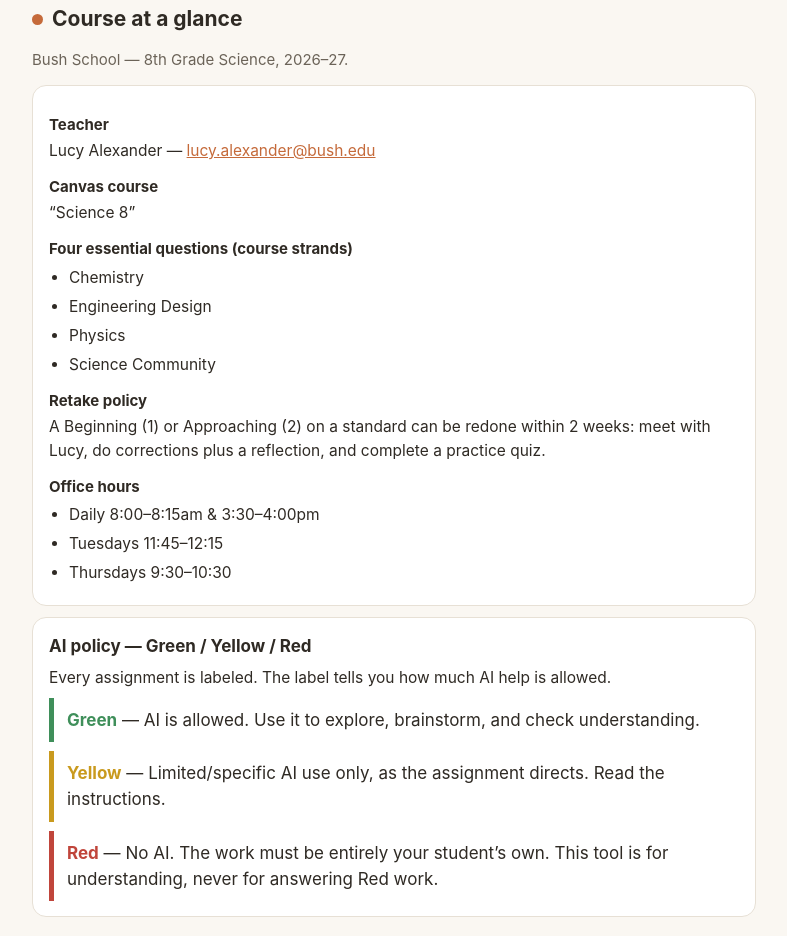
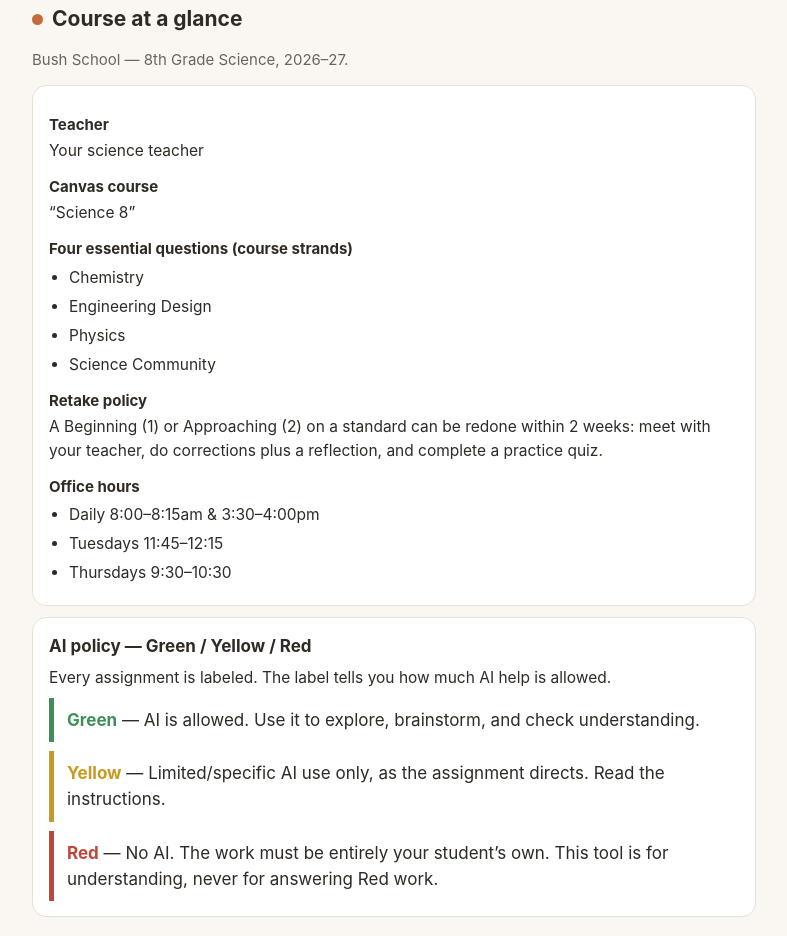
Before and after one commit to mndoci/science-companion, a plain HTML site: page index.html in a window 1280 px wide. Shown: the part 1877-2813 px from the top of the page, without its empty margins (246-1033 px from the left). Drawn offline with Linux system fonts and the light colour scheme.

Commit message:
Make teacher reference generic: remove Lucy Alexander

```diff
--- a/index.html
+++ b/index.html
@@ -259,7 +259,7 @@
     <div class="card">
       <dl>
         <dt>Teacher</dt>
-        <dd>Lucy Alexander &mdash; <a href="mailto:lucy.alexander@bush.edu">lucy.alexander@bush.edu</a></dd>
+        <dd>Your science teacher</dd>
 
         <dt>Canvas course</dt>
         <dd>&ldquo;Science 8&rdquo;</dd>
@@ -275,7 +275,7 @@
         </dd>
 
         <dt>Retake policy</dt>
-        <dd>A Beginning (1) or Approaching (2) on a standard can be redone within 2 weeks: meet with Lucy, do corrections plus a reflection, and complete a practice quiz.</dd>
+        <dd>A Beginning (1) or Approaching (2) on a standard can be redone within 2 weeks: meet with your teacher, do corrections plus a reflection, and complete a practice quiz.</dd>
 
         <dt>Office hours</dt>
         <dd>
```
